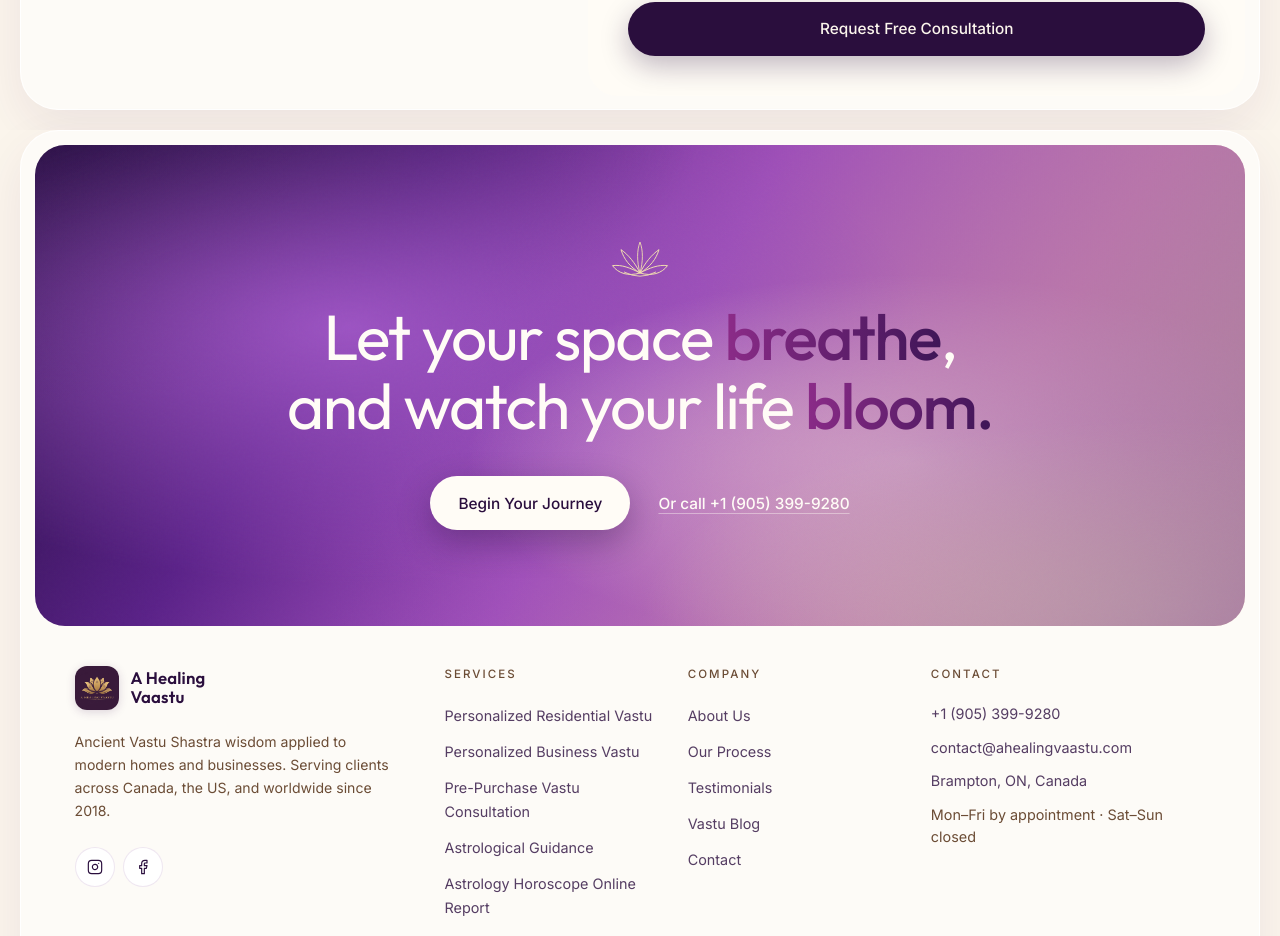
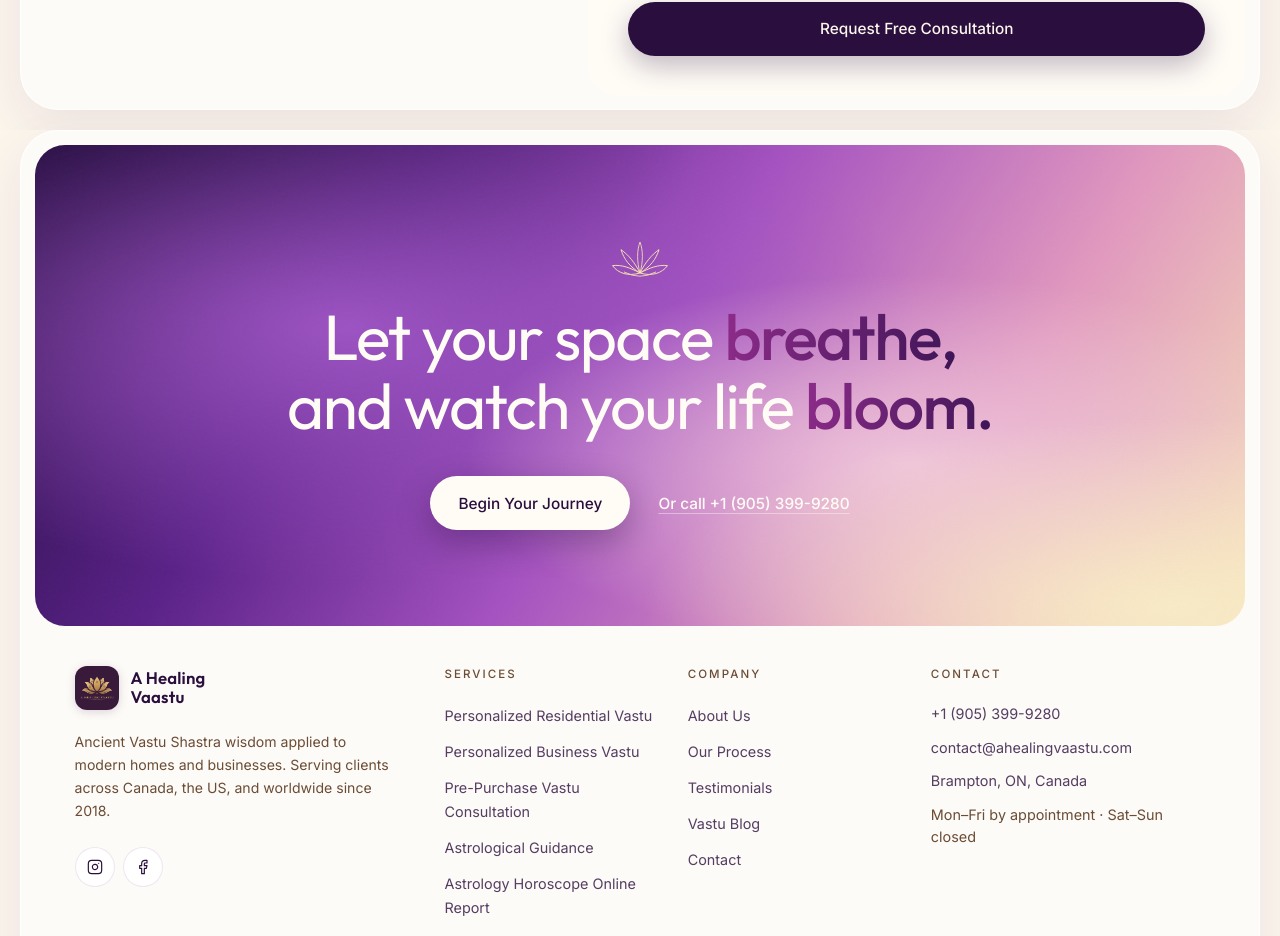
Before and after one commit to AHealingVaastu/AHealingVaastu-Website, a Next.js app: page / in a window 1280 px wide. Shown: the part 8038-8974 px from the top of the page. Built offline with nearby package versions, Linux system fonts and the light colour scheme.

Commit message:
fix: restore the full outro gradient in the footer
- Remove the plum wash so the outro mesh mirrors the hero, ending in warm rose and gold
- Include the comma after "breathe" in the plum accent

```diff
--- a/components/sections/Footer.tsx
+++ b/components/sections/Footer.tsx
@@ -36,14 +36,12 @@ export default function Footer() {
       <div className="rounded-[38px] border border-white/90 bg-white/60 p-[0.6rem] shadow-[0_18px_50px_rgba(74,31,92,0.08)] md:p-[0.85rem]">
         {/* closing statement on the outro mesh, mirroring the hero card */}
         <div className="mesh-outro grain relative overflow-hidden rounded-[30px]">
-          {/* soft wash over the warm corner keeps the gold accents legible */}
-          <div className="pointer-events-none absolute inset-0 bg-[linear-gradient(115deg,transparent_35%,rgba(123,63,140,0.6)_100%)]" aria-hidden="true" />
           <Reveal className="relative z-[2] mx-auto max-w-shell px-6 py-16 text-center md:px-14 md:py-24">
             <div className="flex justify-center">
               <Lotus width={64} stroke="#F4E3B0" />
             </div>
             <h2 className="mx-auto mt-6 max-w-3xl font-display text-[clamp(2.2rem,5vw,4.2rem)] font-normal leading-[1.08] tracking-[-0.025em] text-[#FFFCF6]">
-              Let your space <span className="text-accent-plum">breathe</span>,
+              Let your space <span className="text-accent-plum">breathe,</span>
               <br className="hidden sm:block" /> and watch your life <span className="text-accent-plum">bloom.</span>
             </h2>
             <div className="mt-9 flex flex-wrap items-center justify-center gap-x-7 gap-y-4">
```
